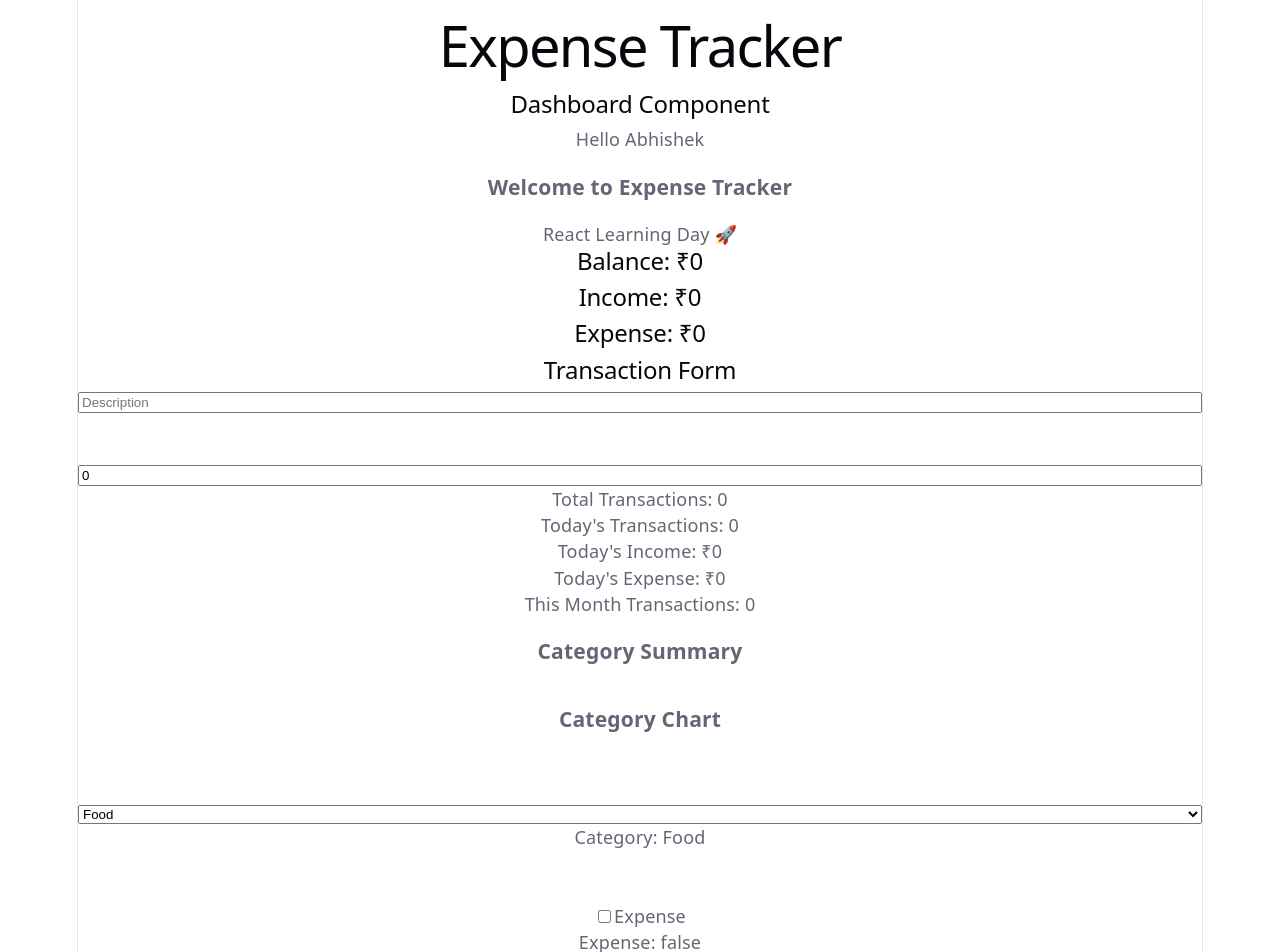
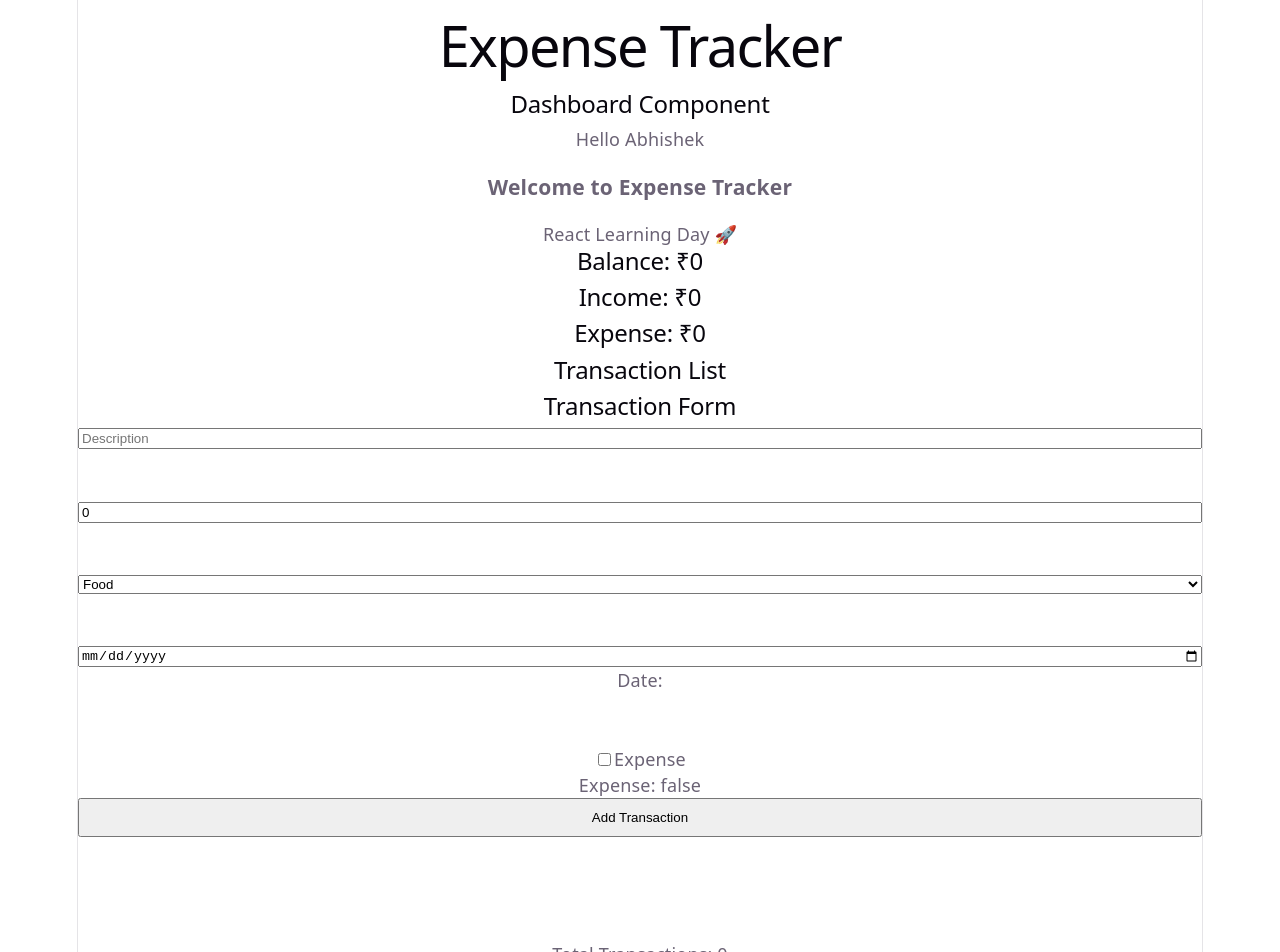
Before and after one commit to abhi12012/expense-tracker-react, a React (Vite) app in the folder expense-tracker-react/: page / in a window 1280 px wide. Shown: the top 952 px of the page. Built offline with nearby package versions, Linux system fonts and the light colour scheme.

Commit message:
Create TransactionList component

```diff
--- a/expense-tracker-react/src/App.jsx
+++ b/expense-tracker-react/src/App.jsx
@@ -2,6 +2,7 @@ import { useState, useEffect } from "react";
 import "./App.css";
 import Dashboard from "./components/Dashboard";
 import TransactionForm from "./components/TransactionForm";
+import TransactionList from "./components/TransactionList";
 
 
 
@@ -282,6 +283,12 @@ if (sortBy === "high") {
 
 
 
+<TransactionList
+  searchedTransactions={searchedTransactions}
+/>
+
+
+
 
 
 <TransactionForm
@@ -289,6 +296,14 @@ if (sortBy === "high") {
   setDescription={setDescription}
   amount={amount}
   setAmount={setAmount}
+  category={category}
+  setCategory={setCategory}
+  date={date}
+  setDate={setDate}
+ isExpense={isExpense}
+  setIsExpense={setIsExpense}
+   addTransaction={addTransaction}
+  editingId={editingId}
 />
 
 
@@ -356,64 +371,11 @@ if (sortBy === "high") {
 
 
 
-      <br />
-      <br />
 
 
 
 
 
-      <select
-  value={category}
-  onChange={(e) => setCategory(e.target.value)}
->
-  <option value="Food">Food</option>
-  <option value="Travel">Travel</option>
-  <option value="Salary">Salary</option>
-  <option value="Shopping">Shopping</option>
-</select>
-<p>Category: {category}</p>
-<br /><br />
-
-
-
-
-      <label>
-  <input
-    type="checkbox"
-    checked={isExpense}
-    onChange={(e) => setIsExpense(e.target.checked)}
-  />
-  Expense
-</label>
-
- <p>Expense: {isExpense.toString()}</p>
-
-<br />
-      <br />
-
-
-
-
-<input
-  type="date"
-  value={date}
-  onChange={(e) => setDate(e.target.value)}
-/>
-<p>Date: {date}</p>
-
-<br /><br />
-
-
-
-
-      <button onClick={addTransaction}>
-  {editingId ? "Update Transaction" : "Add Transaction"}
-</button>
-
-
-       <br />
-      <br />
 
 
 
--- a/expense-tracker-react/src/components/TransactionForm.jsx
+++ b/expense-tracker-react/src/components/TransactionForm.jsx
@@ -3,6 +3,15 @@ function TransactionForm({
   setDescription,
   amount,
   setAmount,
+  category,
+setCategory,
+date,
+setDate,
+isExpense,
+setIsExpense,
+addTransaction,
+  editingId
+
 }) {
   return (
     <>
@@ -26,6 +35,73 @@ function TransactionForm({
   value={amount}
   onChange={(e) => setAmount(Number(e.target.value))}
 />
+
+
+<br />
+      <br />
+
+
+<select
+  value={category}
+  onChange={(e) => setCategory(e.target.value)}
+>
+  <option value="Food">Food</option>
+  <option value="Travel">Travel</option>
+  <option value="Salary">Salary</option>
+  <option value="Shopping">Shopping</option>
+</select>
+
+
+<br />
+      <br />
+
+
+
+
+<input
+  type="date"
+  value={date}
+  onChange={(e) => setDate(e.target.value)}
+/>
+<p>Date: {date}</p>
+
+
+
+
+
+
+<br />
+      <br />
+
+
+      <label>
+  <input
+    type="checkbox"
+    checked={isExpense}
+    onChange={(e) => setIsExpense(e.target.checked)}
+  />
+  Expense
+</label>
+
+ <p>Expense: {isExpense.toString()}</p>
+
+
+
+
+
+      <button onClick={addTransaction}>
+  {editingId ? "Update Transaction" : "Add Transaction"}
+</button>
+
+
+       <br />
+      <br />
+
+
+<br /><br />
+
+
+
     </>
 
 
--- /dev/null
+++ b/expense-tracker-react/src/components/TransactionList.jsx
@@ -0,0 +1,20 @@
+function TransactionList({ searchedTransactions }) {
+  return (
+    <>
+      <h2>Transaction List</h2>
+
+      <div>
+        {searchedTransactions.map((item) => (
+          <div key={item.id}>
+            <p>
+              {item.isExpense ? "🔴 Expense" : "🟢 Income"} -{" "}
+              {item.description} - ₹{item.amount} - {item.category} - {item.date}
+            </p>
+          </div>
+        ))}
+      </div>
+    </>
+  );
+}
+
+export default TransactionList;
```
